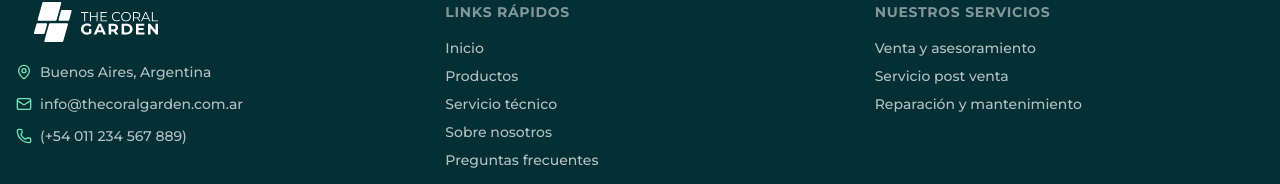
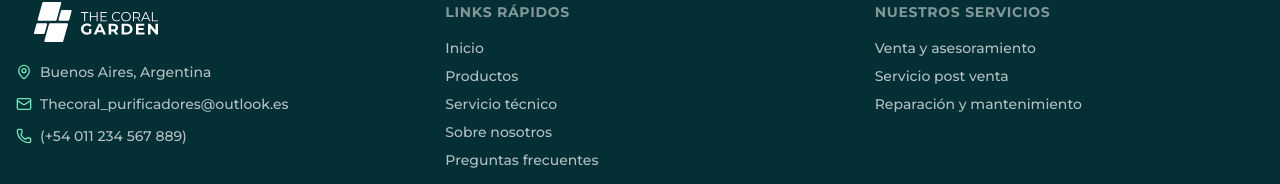
Before and after one commit to Galleee2002/TheCoralGarden-Project, a Next.js app: page / in a window 1280 px wide. Shown: the part 3688-3872 px from the top of the page. Built offline with nearby package versions, Linux system fonts and the light colour scheme; no server answers; the database is empty; what next-safe-action would draw is missing.

Commit message:
add gmail

```diff
--- a/src/components/layout/Footer.tsx
+++ b/src/components/layout/Footer.tsx
@@ -38,7 +38,7 @@ export function Footer() {
               </li>
               <li className="flex items-center gap-2">
                 <Mail className="h-4 w-4 shrink-0 text-text-secondary" />
-                <span>info@thecoralgarden.com.ar</span>
+                <Link href="mailto:Thecoral_purificadores@outlook.es" className="hover:text-white transition-colors">Thecoral_purificadores@outlook.es</Link>
               </li>
               <li className="flex items-center gap-2">
                 <Phone className="h-4 w-4 shrink-0 text-text-secondary" />
--- a/src/features/technical-service/components/ContactCards.tsx
+++ b/src/features/technical-service/components/ContactCards.tsx
@@ -48,7 +48,7 @@ export function ContactCards() {
               para encontrar la mejor solución para tu equipo.
             </p>
             <Link
-              href="mailto:contacto@thecoralgarden.com"
+              href="mailto:Thecoral_purificadores@outlook.es"
               className="rounded-button bg-btn-primary px-6 py-3 text-sm font-medium tracking-wider text-text-secondary uppercase transition-colors hover:bg-btn-primary-hover"
             >
               Conocé más →
```
